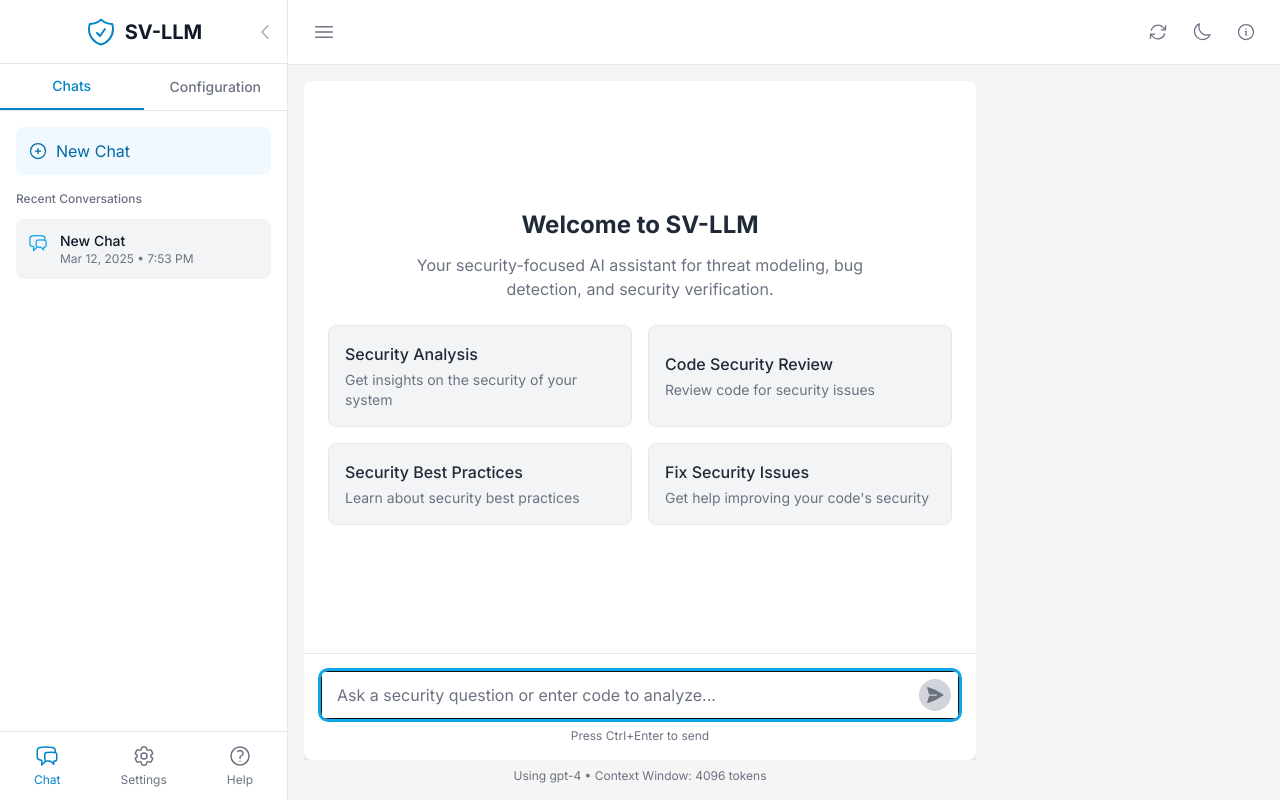
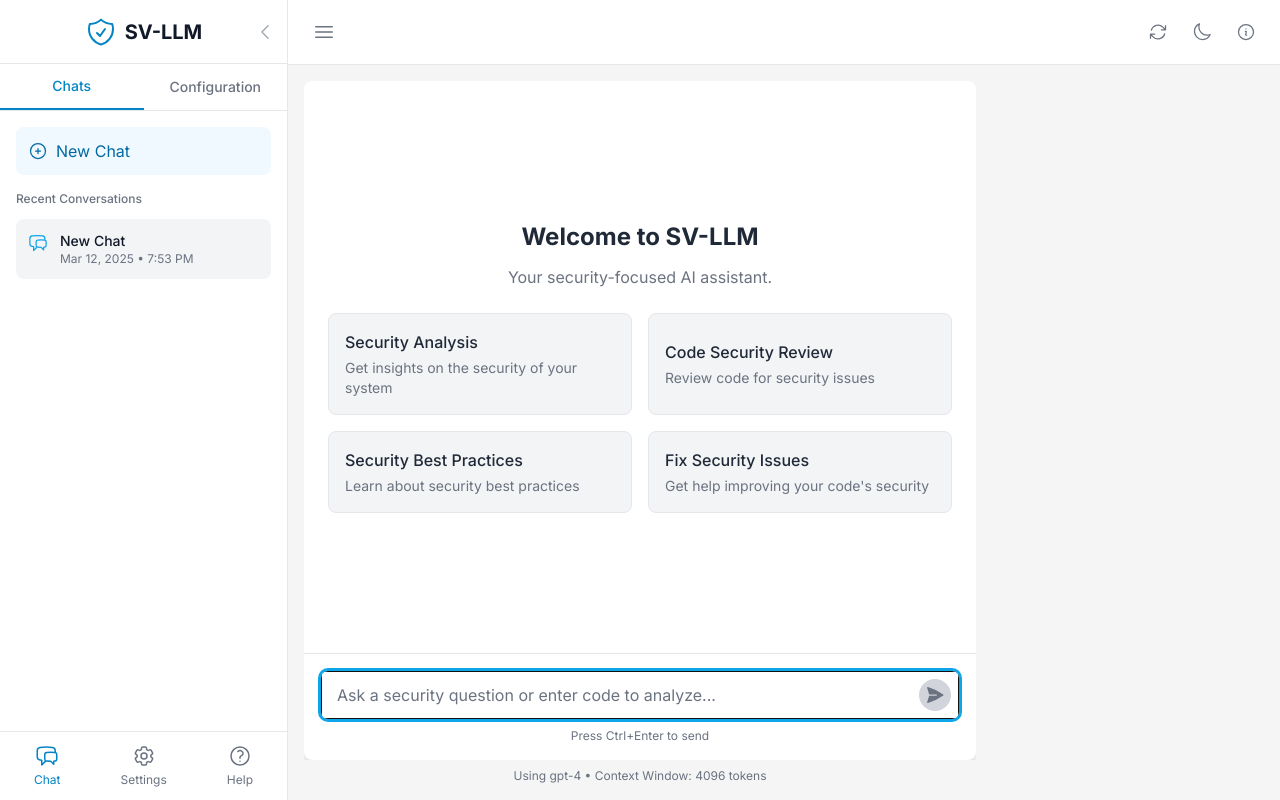
Before and after one commit to pavan3105/SV-LLM, a React (Vite) app: page / in a window 1280 px wide. Built offline with nearby package versions, Linux system fonts and the light colour scheme.

Commit message:
modified home page text

```diff
--- a/src/components/chat/ChatWindow.jsx
+++ b/src/components/chat/ChatWindow.jsx
@@ -42,7 +42,7 @@ const ChatWindow = ({
           <div className="h-full flex flex-col items-center justify-center p-6 text-center">
             <h2 className="text-2xl font-bold mb-3">Welcome to SV-LLM</h2>
             <p className="text-gray-500 dark:text-gray-400 mb-6 max-w-md">
-              Your security-focused AI assistant for threat modeling, bug detection, and security verification.
+              Your security-focused AI assistant.
             </p>
             <div className="grid grid-cols-1 md:grid-cols-2 gap-4 max-w-2xl w-full">
               {suggestedPrompts.map((prompt, index) => (
```
